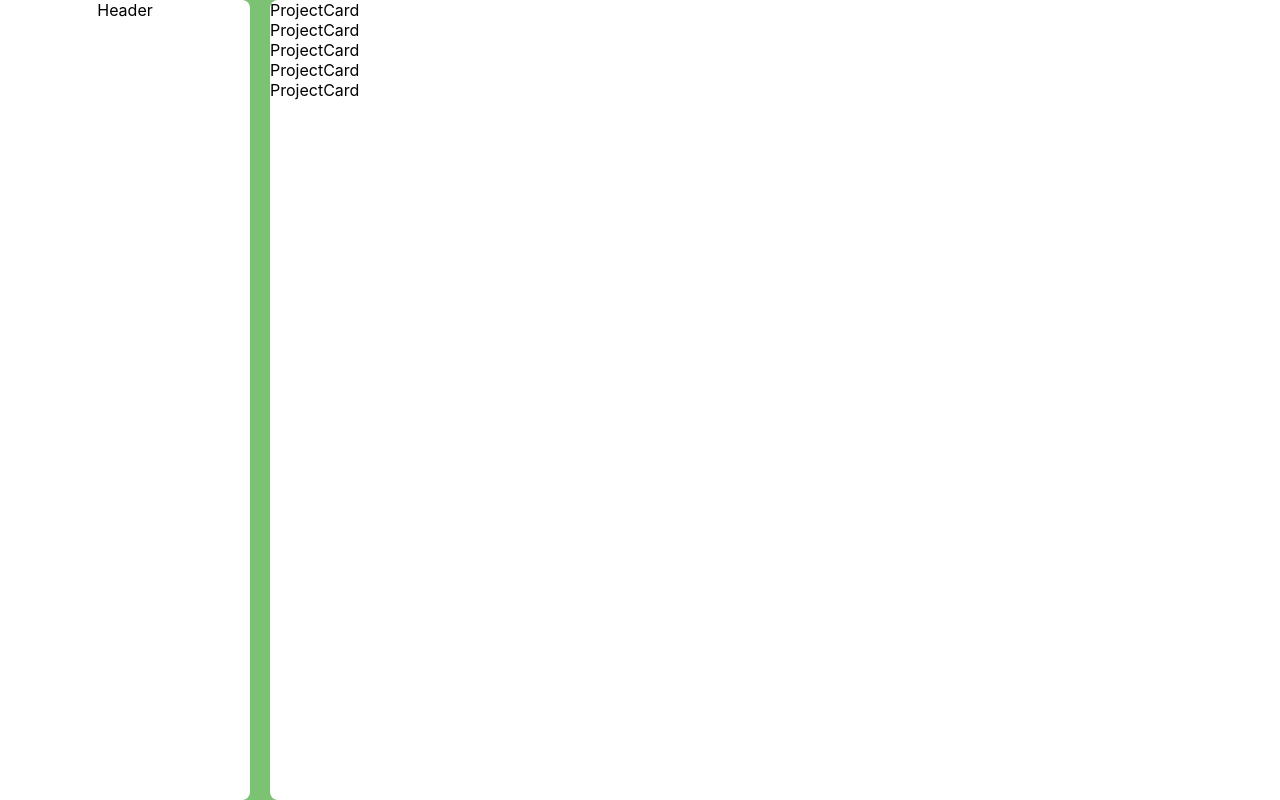
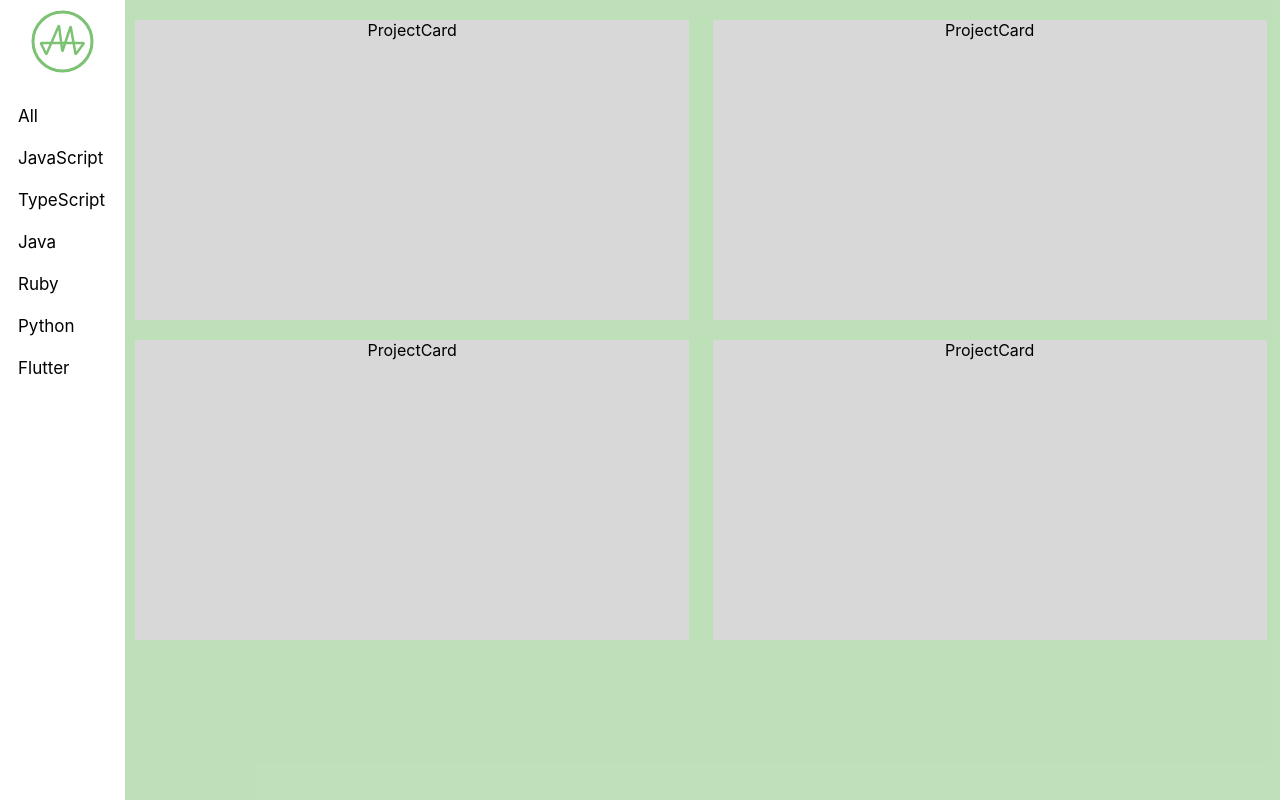
Before and after one commit to maksimumeffort/portfolio, a React (Create React App) app: page / in a window 1280 px wide. Built offline with nearby package versions, Linux system fonts and the light colour scheme.

Commit message:
complete portfolio layout

```diff
--- a/src/App.js
+++ b/src/App.js
@@ -4,9 +4,13 @@ import { Body } from "./containers/Body/Body";
 
 function App() {
   return (
-    <div className="App">
-      <Header />
-      <Body />
+    <div className="app">
+      <header className="app-header">
+        <Header />
+      </header>
+      <main className="app-main">
+        <Body />
+      </main>
     </div>
   );
 }
--- a/src/App.modules.scss
+++ b/src/App.modules.scss
@@ -1,14 +1,39 @@
 @use "./partials/devices";
 @import "./partials/palette";
 
-.App {
+.app {
   text-align: center;
-  min-height: 100vh;
+  height: 100vh;
   background-color: $green;
   display: flex;
-  gap: 20px;
 
   @include devices.phone {
     flex-direction: column;
   }
+
+  &-header {
+    width: 125px;
+    height: 100vh;
+    background-color: $white;
+    display: flex;
+    flex-direction: column;
+
+    @include devices.phone {
+      height: 150px;
+      width: 100vw;
+    }
+  }
+  &-main {
+    // border: 1px solid red;
+    overflow: scroll;
+    display: flex;
+    background-color: rgba($white, 0.5);
+    flex-grow: 1;
+    max-height: 100vh;
+    //   margin: 2px 2px 0 2px;
+
+    @include devices.phone {
+      flex-direction: column;
+    }
+  }
 }
--- a/src/components/ProjectCard/ProjectCard.js
+++ b/src/components/ProjectCard/ProjectCard.js
@@ -1,6 +1,9 @@
+import "./ProjectCard.modules.scss";
 
 export const ProjectCard = () => {
   return (
-    <div>ProjectCard</div>
-  )
-}
+    <div div className="ProjectCard">
+      ProjectCard
+    </div>
+  );
+};
--- /dev/null
+++ b/src/components/ProjectCard/ProjectCard.modules.scss
@@ -0,0 +1,12 @@
+@use "../../partials/devices";
+@import "../../partials/palette";
+
+.ProjectCard {
+  height: 300px;
+  width: 96%;
+  background-color: $lightGrey;
+  margin: 10px;
+  @include devices.phone {
+    width: 96%;
+  }
+}
--- a/src/containers/Body/Body.modules.scss
+++ b/src/containers/Body/Body.modules.scss
@@ -1,15 +1,3 @@
-@use "../../partials/devices";
-@import "../../partials/palette";
-
 .Body {
-  display: flex;
-  background-color: $white;
-  flex-grow: 1;
-  border-radius: 8px 0 0 8px;
-  //   margin: 2px 2px 0 2px;
-
-  @include devices.phone {
-    border-radius: 8px 8px 0 0;
-    flex-direction: column;
-  }
+  width: 100%;
 }
--- a/src/containers/Header/Header.js
+++ b/src/containers/Header/Header.js
@@ -1,9 +1,35 @@
-import "./Header.modules.scss"
+import "./Header.modules.scss";
+import logo from "../../assets/initial.svg";
 
 export const Header = () => {
+  const skills = [
+    "All",
+    "JavaScript",
+    "TypeScript",
+    "Java",
+    "Ruby",
+    "Python",
+    "Flutter",
+  ];
+
   return (
-    <div div className="Header">
-      Header
+    <div className="container">
+      <section class="info">
+        <div class="info__avatar">
+          <img src={logo} alt="" class="info__avatar--img" />
+        </div>
+      </section>
+      <section class="skills">
+        <div class="skills__options">
+          {skills.map((skill) => {
+            return (
+              <li>
+                <label for={skill}>{skill}</label>
+              </li>
+            );
+          })}
+        </div>
+      </section>
     </div>
   );
-}
+};
--- a/src/containers/Header/Header.modules.scss
+++ b/src/containers/Header/Header.modules.scss
@@ -1,17 +1,110 @@
 @use "../../partials/devices";
 @import "../../partials/palette";
 
-.Header {
-  width: 250px;
-  height: 100vh;
-  background-color: $white;
+.container {
   display: flex;
   flex-direction: column;
-  border-radius: 0 8px 8px 0;
 
   @include devices.phone {
-    height: 150px;
-    width: 100vw;
-    border-radius: 0 0 8px 8px;
+    flex-direction: row;
   }
 }
+
+.info {
+  display: flex;
+  background-color: white;
+  justify-content: center;
+  align-items: center;
+
+  @include devices.phone {
+    justify-content: center;
+  }
+
+  &__avatar {
+    margin-top: 10px;
+    overflow: hidden;
+    text-align: center;
+    height: 76px;
+    width: 76px;
+    border-radius: 50%;
+  }
+
+  &__title {
+    margin-top: 10px;
+
+    @include devices.phone {
+      margin-left: 10px;
+    }
+  }
+  &__title > h3,
+  h1 {
+    text-align: center;
+  }
+}
+
+.skills {
+  // background-color: red;
+  margin-top: 10px;
+  max-width: 494px;
+  text-align: center;
+  display: flex;
+  align-items: center;
+  background-color: $white;
+  &__options {
+    // width: 100px;
+    @include devices.phone {
+      height: 40px;
+      display: flex;
+      overflow: scroll;
+      scroll-snap-type: x mandatory;
+      overflow-x: scroll;
+      white-space: nowrap;
+      position: relative;
+      -webkit-overflow-scrolling: touch;
+    }
+  }
+}
+
+.skills__options * {
+  display: flex;
+  flex-direction: row;
+  text-align: center;
+}
+
+.skills__options label {
+  padding: 0.5rem 1rem;
+  margin-bottom: 0.25rem;
+  border-radius: 2rem;
+  font-size: 17px;
+  cursor: pointer;
+  transition: all 0.1s;
+}
+
+.skills__options label:hover {
+  background-color: rgba($green, 0.5);
+  color: $white;
+}
+
+li {
+  width: 120px;
+  margin: 2px;
+  scroll-behavior: smooth;
+  scroll-snap-align: center;
+}
+
+.more {
+  display: flex;
+  justify-content: center;
+  &__button {
+    display: flex;
+    justify-content: center;
+    align-items: center;
+    width: 50px;
+    background-color: $green;
+    color: white;
+    height: 50px;
+    border-radius: 50%;
+    border: 1px solid white;
+    margin-bottom: 5px;
+  }
+}
--- a/src/containers/ProjectsList/ProjectsList.js
+++ b/src/containers/ProjectsList/ProjectsList.js
@@ -1,16 +1,11 @@
+import "./ProjectsList.modules.scss";
 import { ProjectCard } from "../../components/ProjectCard/ProjectCard";
 
 export const ProjectsList = () => {
-  const projects = [
-    "BookSeach",
-    "MorseCode",
-    "FakeOS",
-    "E-Commerce",
-    "Employee API",
-  ];
+  const projects = ["BookSeach", "MorseCode", "E-Commerce", "Employee API"];
 
   return (
-    <div>
+    <div div className="ProjectsList">
       {projects.map((project) => {
         return <ProjectCard />;
       })}
--- /dev/null
+++ b/src/containers/ProjectsList/ProjectsList.modules.scss
@@ -0,0 +1,15 @@
+@use "../../partials/devices";
+@import "../../partials/palette";
+
+.ProjectsList {
+  margin-top: 10px;
+  width: 100%;
+  display: grid;
+  grid-template-columns: repeat(2, 1fr);
+  @include devices.phone {
+    grid-template-columns: repeat(1, 1fr);
+  }
+  @include devices.tablet {
+    grid-template-columns: repeat(1, 2fr);
+  }
+}
--- a/src/index.css
+++ b/src/index.css
@@ -1,13 +1,20 @@
 body {
   margin: 0;
-  font-family: -apple-system, BlinkMacSystemFont, 'Segoe UI', 'Roboto', 'Oxygen',
-    'Ubuntu', 'Cantarell', 'Fira Sans', 'Droid Sans', 'Helvetica Neue',
-    sans-serif;
+  font-family: -apple-system, BlinkMacSystemFont, monospace, "Segoe UI",
+    "Roboto", "Oxygen", "Ubuntu", "Cantarell", "Fira Sans", "Droid Sans",
+    "Helvetica Neue", sans-serif;
   -webkit-font-smoothing: antialiased;
   -moz-osx-font-smoothing: grayscale;
 }
 
+* {
+  -ms-overflow-style: none;
+}
+::-webkit-scrollbar {
+  display: none;
+}
+
 code {
-  font-family: source-code-pro, Menlo, Monaco, Consolas, 'Courier New',
+  font-family: source-code-pro, Menlo, Monaco, Consolas, "Courier New",
     monospace;
 }
--- a/src/partials/_palette.scss
+++ b/src/partials/_palette.scss
@@ -3,3 +3,4 @@ $white: #fff;
 $green: #7cc273;
 $darkGrey: #979797;
 $lightGrey: #d8d8d8;
+$transparent: 5;
```
Also changed, not shown: src/assets/initial.svg (added), src/assets/the_avatar.jpg (added).
